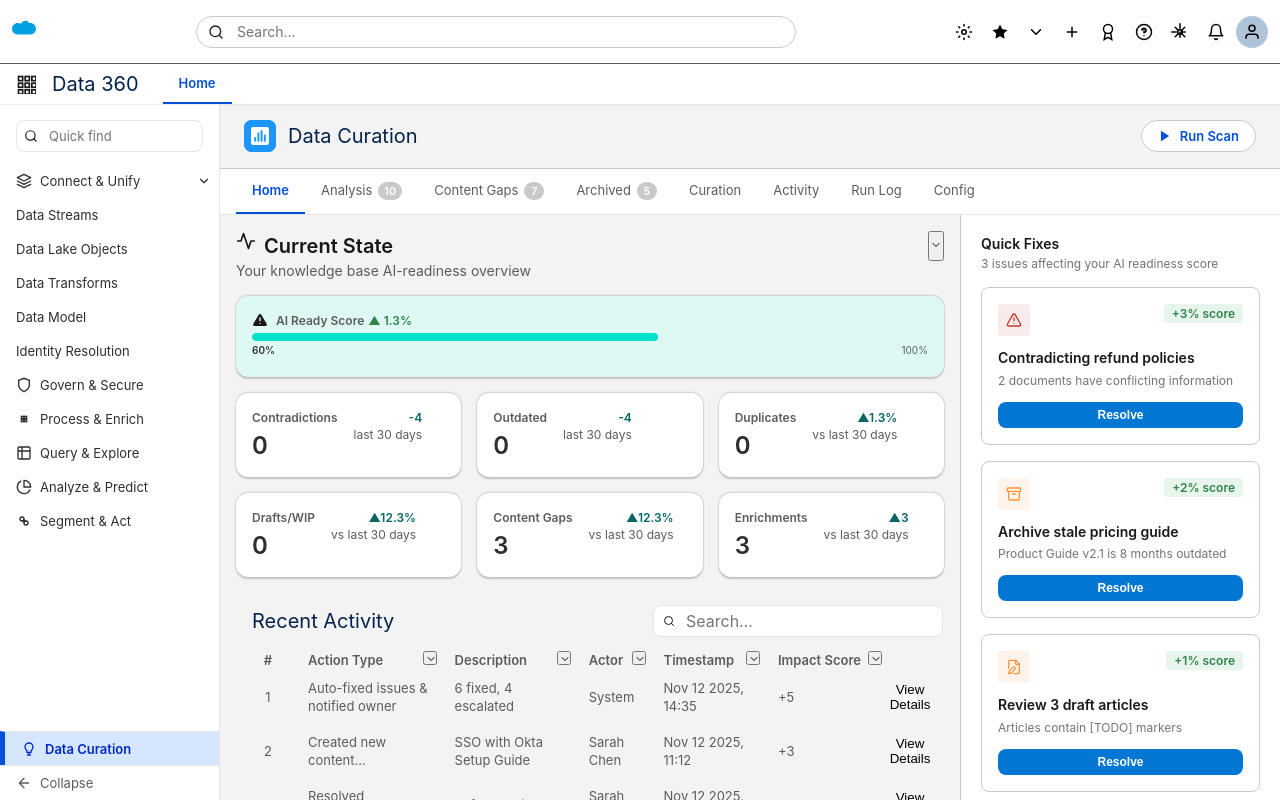
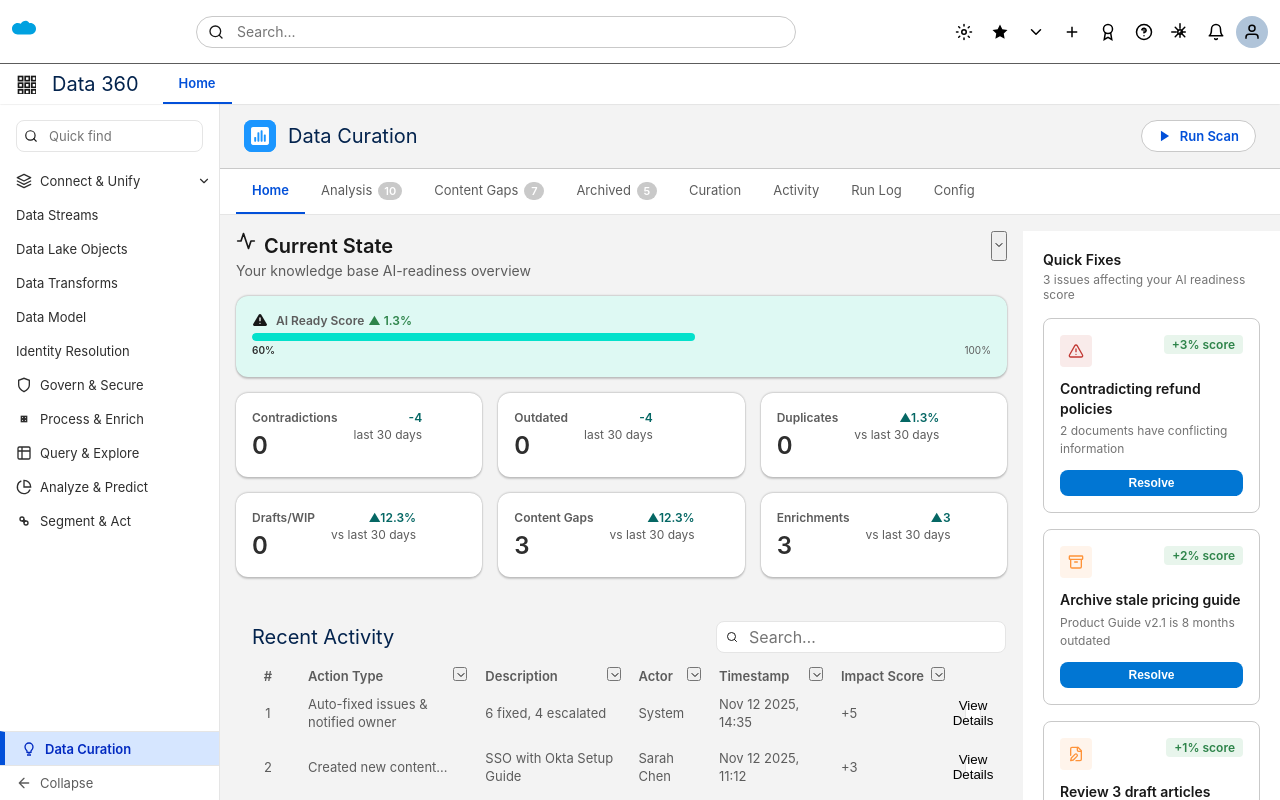
Before and after one commit to NoamVin602/TEST_Agent-ready-data, a Next.js app: page / in a window 1280 px wide. Built offline with nearby package versions, Linux system fonts and the light colour scheme.

Commit message:
Fix dashboard layout: Current State on left (75%), Quick Fixes panel on right (25%): Update HomeView to two-column layout, integrate QuickFixesSidebar into HomeView, remove QuickFixesSidebar from page.tsx conditional rendering

```diff
--- a/app/components/shared/QuickFixesSidebar.tsx
+++ b/app/components/shared/QuickFixesSidebar.tsx
@@ -46,11 +46,11 @@ export function QuickFixesSidebar() {
   return (
     <div
       style={{
-        width: '320px',
+        width: '100%',
         backgroundColor: 'var(--slds-g-color-neutral-base-100)',
-        borderLeft: '1px solid var(--slds-g-color-border-1)',
         padding: 'var(--slds-g-spacing-5)',
-        overflowY: 'auto'
+        overflowY: 'auto',
+        height: '100%'
       }}
     >
       {/* Header */}
--- a/app/components/views/HomeView.tsx
+++ b/app/components/views/HomeView.tsx
@@ -6,6 +6,7 @@ import { DataHealthLineChart } from "../dashboard/DataHealthLineChart";
 import { MetricCard } from "../dashboard/MetricCard";
 import { RecentActivityTable } from "../dashboard/RecentActivityTable";
 import { AIReadyScore } from "../dashboard/AIReadyScore";
+import { QuickFixesSidebar } from "../shared/QuickFixesSidebar";
 
 export type IssueCategory =
   | "all"
@@ -161,9 +162,14 @@ export function HomeView({ onMetricClick }: HomeViewProps) {
     <div
       className="slds-container"
       style={{
-        padding: 'var(--slds-g-spacing-4)'
+        padding: 'var(--slds-g-spacing-4)',
+        display: 'flex',
+        gap: 'var(--slds-g-spacing-4)',
+        height: '100%'
       }}
     >
+      {/* Left Column - Current State Dashboard (75%) */}
+      <div style={{ flex: '0 0 75%', display: 'flex', flexDirection: 'column', gap: 'var(--slds-g-spacing-4)', minWidth: 0 }}>
         {/* Main Card Container */}
         <div className="slds-card" style={{ borderRadius: 'var(--slds-g-radius-border-4)' }}>
           {/* Card Header */}
@@ -284,8 +290,14 @@ export function HomeView({ onMetricClick }: HomeViewProps) {
         </div>
 
         {/* Recent Activity - Nested Card */}
-      <div className="slds-card" style={{ borderRadius: 'var(--slds-g-radius-border-3)', marginTop: 'var(--slds-g-spacing-4)' }}>
+        <div className="slds-card" style={{ borderRadius: 'var(--slds-g-radius-border-3)' }}>
           <RecentActivityTable activities={recentActivityData} />
+        </div>
+      </div>
+
+      {/* Right Column - Quick Fixes Panel (25%) */}
+      <div style={{ flex: '0 0 25%', minWidth: 0 }}>
+        <QuickFixesSidebar />
       </div>
     </div>
   );
--- a/app/page.tsx
+++ b/app/page.tsx
@@ -4,7 +4,6 @@ import { useState, useRef, useCallback } from "react";
 import { motion, AnimatePresence } from "framer-motion";
 import { PageHeader } from "./components/shared/PageHeader";
 import { TabNavigation, TabId } from "./components/shared/TabNavigation";
-import { QuickFixesSidebar } from "./components/shared/QuickFixesSidebar";
 import { HomeView, IssueCategory } from "./components/views/HomeView";
 import { AnalysisView } from "./components/views/AnalysisView";
 import { ContentGapsView } from "./components/views/ContentGapsView";
@@ -203,12 +202,9 @@ export default function DataCurationPage() {
         onTabChange={setActiveTab}
       />
 
-      {/* Tab Content with Optional Quick Fixes Sidebar */}
-      <div style={{ display: 'flex', flex: 1, overflow: 'hidden' }}>
-        <div style={{ flex: 1, overflow: activeTab === "curation" ? "hidden" : 'auto', display: 'flex', flexDirection: 'column' }}>
-          {renderTabContent()}
-        </div>
-        {activeTab === "home" && <QuickFixesSidebar />}
+      {/* Tab Content */}
+      <div style={{ flex: 1, overflow: activeTab === "curation" ? "hidden" : 'auto', display: 'flex', flexDirection: 'column' }}>
+        {renderTabContent()}
       </div>
 
       {/* Scan Progress Modal */}
```
Lines whose indentation alone changed are shown as unchanged.
